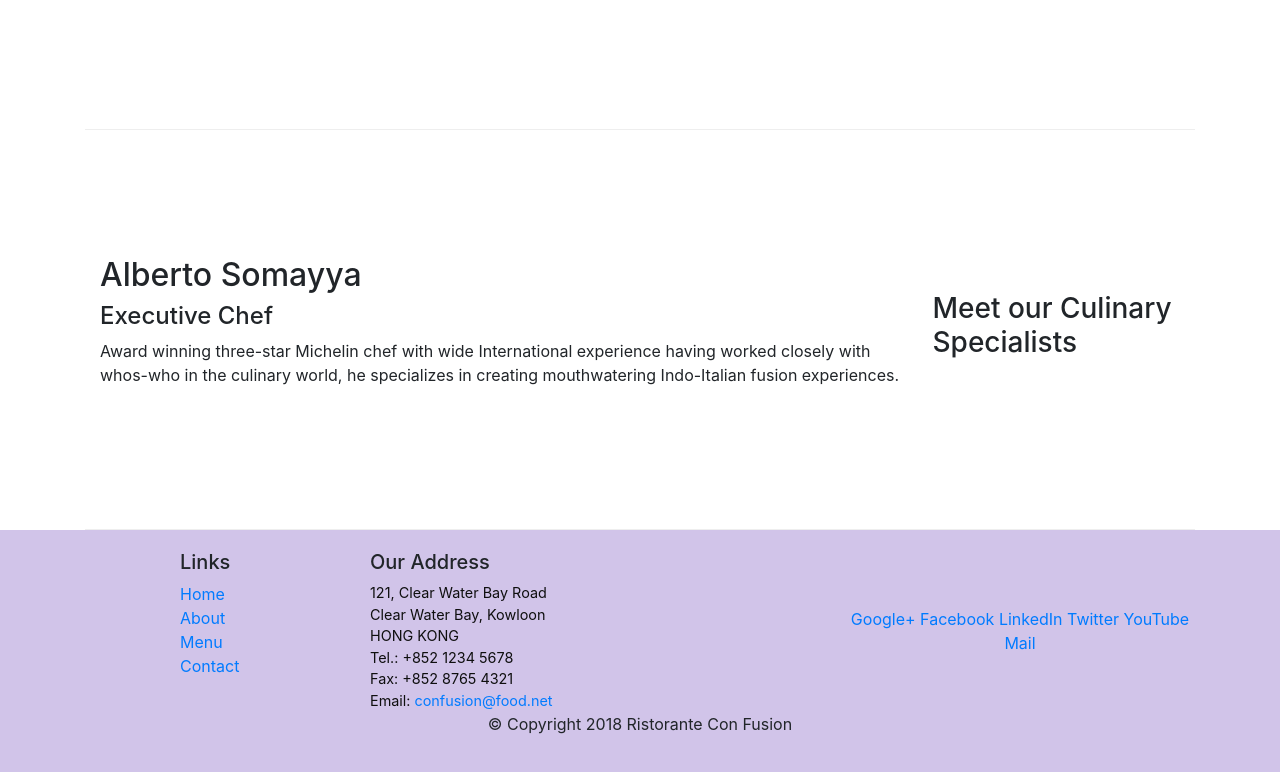
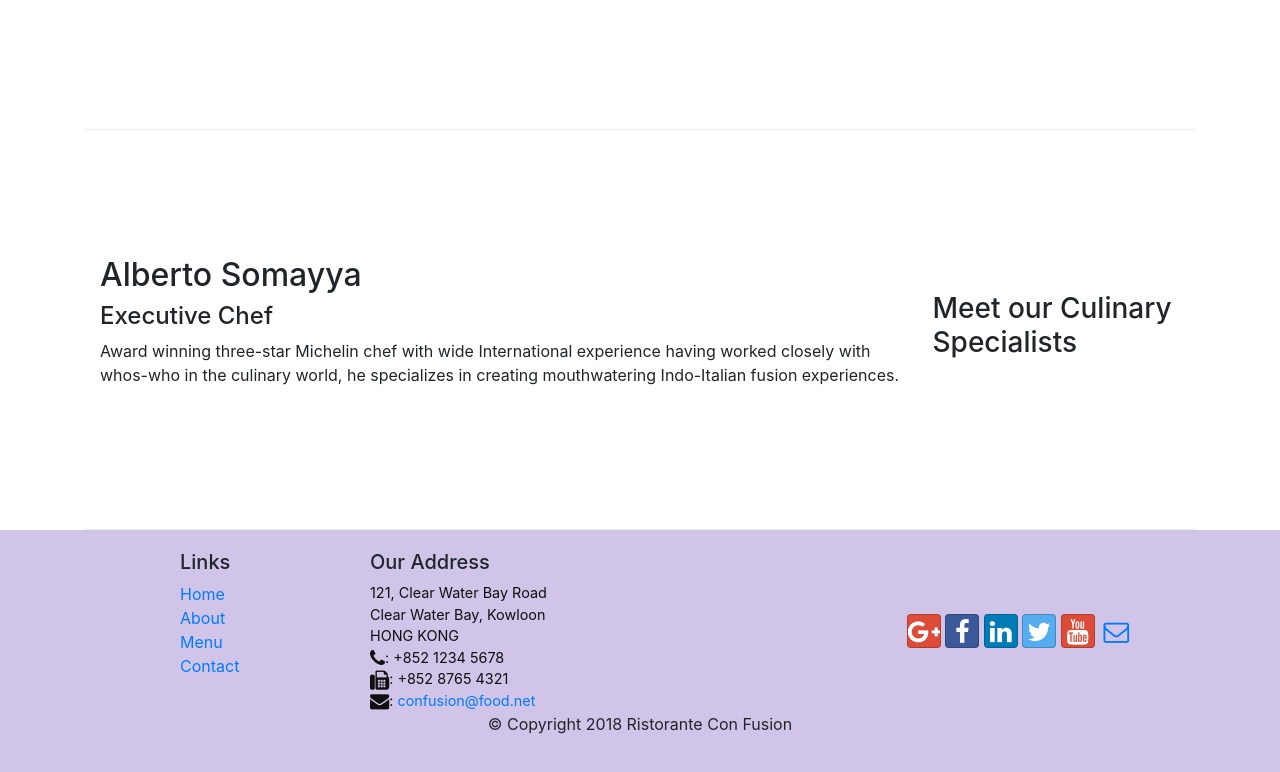
Before and after one commit to hoangnv-bkhn/bootstrap, a website: page index.html in a window 1280 px wide. Shown: the part 1004-1776 px from the top of the page. Drawn offline with nearby package versions, Linux system fonts and the light colour scheme.

Commit message:
Icon Fonts

```diff
--- a/index.html
+++ b/index.html
@@ -9,6 +9,8 @@
 
     <!-- Bootstrap CSS -->
     <link rel="stylesheet" href="node_modules/bootstrap/dist/css/bootstrap.min.css">
+    <link rel="stylesheet" href="node_modules/font-awesome/css/font-awesome.min.css">
+    <link rel="stylesheet" href="node_modules/bootstrap-social/bootstrap-social.css">
     <link rel="stylesheet" href="./css/styles.css">
     <title>Ristorante Con Fusion</title>
 </head>
@@ -22,10 +24,10 @@
             <a href="#" class="navbar-brand mr-auto">Ristorante Con Fusion</a>
             <div class="collapse navbar-collapse" id="Navbar">
                 <ul class="navbar-nav mr-auto">
-                    <li class="nav-item active"><a href="#" class="nav-link">Home</a></li>
-                    <li class="nav-item"><a href="./aboutus.html" class="nav-link">About</a></li>
-                    <li class="nav-item"><a href="#" class="nav-link">Menu</a></li>
-                    <li class="nav-item"><a href="#" class="nav-link">Contact</a></li>
+                    <li class="nav-item active"><a href="#" class="nav-link"><span class="fa fa-home fa-lg"></span> Home</a></li>
+                    <li class="nav-item"><a href="./aboutus.html" class="nav-link"><span class="fa fa-info fa-lg"></span> About</a></li>
+                    <li class="nav-item"><a href="#" class="nav-link"><span class="fa fa-list fa-lg"></span> Menu</a></li>
+                    <li class="nav-item"><a href="#" class="nav-link"><span class="fa fa-address-card fa-lg"></span> Contact</a></li>
                 </ul>
             </div>
         </div>
@@ -101,19 +103,19 @@
                         121, Clear Water Bay Road<br>
                         Clear Water Bay, Kowloon<br>
                         HONG KONG<br>
-                        Tel.: +852 1234 5678<br>
-                        Fax: +852 8765 4321<br>
-                        Email: <a href="mailto:confusion@food.net">confusion@food.net</a>
+                        <i class="fa fa-phone fa-lg"></i>: +852 1234 5678<br>
+                        <i class="fa fa-fax fa-lg"></i>: +852 8765 4321<br>
+                        <i class="fa fa-envelope fa-lg"></i>: <a href="mailto:confusion@food.net">confusion@food.net</a>
                     </address>
                 </div>
                 <div class = "col-12 col-sm-4 align-self-center">
                     <div class="text-center">
-                        <a href="http://google.com/+">Google+</a>
-                        <a href="http://www.facebook.com/profile.php?id=">Facebook</a>
-                        <a href="http://www.linkedin.com/in/">LinkedIn</a>
-                        <a href="http://twitter.com/">Twitter</a>
-                        <a href="http://youtube.com/">YouTube</a>
-                        <a href="mailto:">Mail</a>
+                        <a class = "btn btn-social-icon btn-google" href="http://google.com/+"><i class="fa fa-google-plus fa-lg"></i></a>
+                        <a class = "btn btn-social-icon btn-facebook" href="http://www.facebook.com/profile.php?id="><i class="fa fa-facebook fa-lg"></i></a>
+                        <a class = "btn btn-social-icon btn-linkedin" href="http://www.linkedin.com/in/"><i class="fa fa-linkedin fa-lg"></i></a>
+                        <a class = "btn btn-social-icon btn-twitter" href="http://twitter.com/"><i class="fa fa-twitter fa-lg"></i></a>
+                        <a class = "btn btn-social-icon btn-google" href="http://youtube.com/"><i class="fa fa-youtube fa-lg"></i></a>
+                        <a class = "btn btn-social-icon" href="mailto:"><i class="fa fa-envelope-o"></i></a>
                     </div>
                 </div>
             </div>
--- a/package.json
+++ b/package.json
@@ -15,6 +15,8 @@
   },
   "dependencies": {
     "bootstrap": "^4.0.0",
+    "bootstrap-social": "^5.1.1",
+    "font-awesome": "^4.7.0",
     "jquery": "^3.3.1",
     "popper.js": "^1.12.9"
   }
```
Also changed, not shown: aboutus.html (+15 -13 lines), 1 other file.
